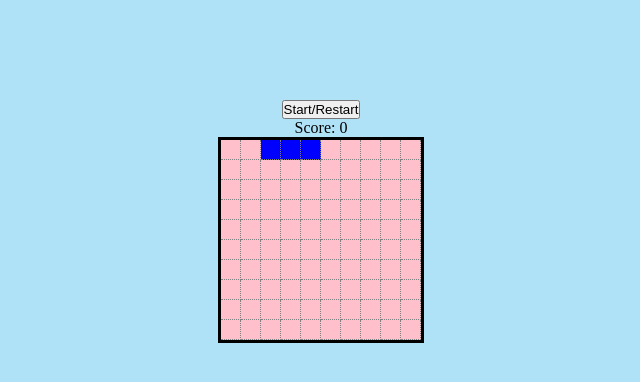
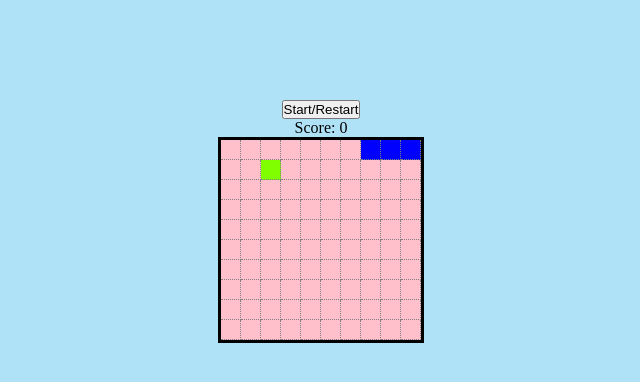
Before and after one commit to Amund-Ring/Snake-Game, a plain HTML site: page index.html in a window 1280 px wide. Both pictures are taken after a click on the button "Start/Restart". Shown: the whole page, without its empty margins (319-959 px from the left). Drawn offline with Linux system fonts and the light colour scheme.

Commit message:
Working snake game

```diff
--- a/app.js
+++ b/app.js
@@ -14,14 +14,16 @@ document.addEventListener('DOMContentLoaded', () => {
   let interval = 0;
 
   function startGame() {
+    document.querySelector('.gameOver').classList.add('hidden');
     currentSnake.forEach(index => squares[index].classList.remove('snake'));
     squares[appleIndex].classList.remove('apple');
     clearInterval(interval);
     score = 0;
-    // randomApple();
+    randomApple();
     direction = 1;
     scoreDisplay.innerText = score;
-    intervalTime = 1000;
+    // intervalTime = 1000;
+    intervalTime = 400;
     currentSnake = [2, 1, 0];
     currentIndex = 0;
     currentSnake.forEach(index => squares[index].classList.add('snake'));
@@ -36,6 +38,7 @@ document.addEventListener('DOMContentLoaded', () => {
       (currentSnake[0] - width < 0 && direction === -width) ||
       squares[currentSnake[0] + direction].classList.contains('snake')
     ) {
+      document.querySelector('.gameOver').classList.remove('hidden');
       return clearInterval(interval);
     }
 
@@ -47,7 +50,7 @@ document.addEventListener('DOMContentLoaded', () => {
       squares[currentSnake[0]].classList.remove('apple');
       squares[tail].classList.add('snake');
       currentSnake.push(tail);
-      // randomApple();
+      randomApple();
       score++;
       scoreDisplay.textContent = score;
       clearInterval(interval);
@@ -56,6 +59,14 @@ document.addEventListener('DOMContentLoaded', () => {
     }
 
     squares[currentSnake[0]].classList.add('snake');
+  }
+
+  function randomApple() {
+    do {
+      appleIndex = Math.floor(Math.random() * squares.length);
+    } while (squares[appleIndex].classList.contains('snake'));
+
+    squares[appleIndex].classList.add('apple');
   }
 
   function control(e) {
--- a/index.html
+++ b/index.html
@@ -114,6 +114,8 @@
       <div></div>
     </div>
 
+    <h3 class="gameOver hidden">Game Over</h3>
+
     <script src="app.js"></script>
   </body>
 </html>
--- a/style.css
+++ b/style.css
@@ -14,6 +14,8 @@ body {
 .grid {
   width: 200px;
   height: 200px;
+  /* width: 400px;
+  height: 400px; */
   display: flex;
   flex-wrap: wrap;
   border-style: solid;
@@ -36,3 +38,7 @@ body {
 .apple {
   background: chartreuse;
 }
+
+.hidden {
+  visibility: hidden;
+}
```
